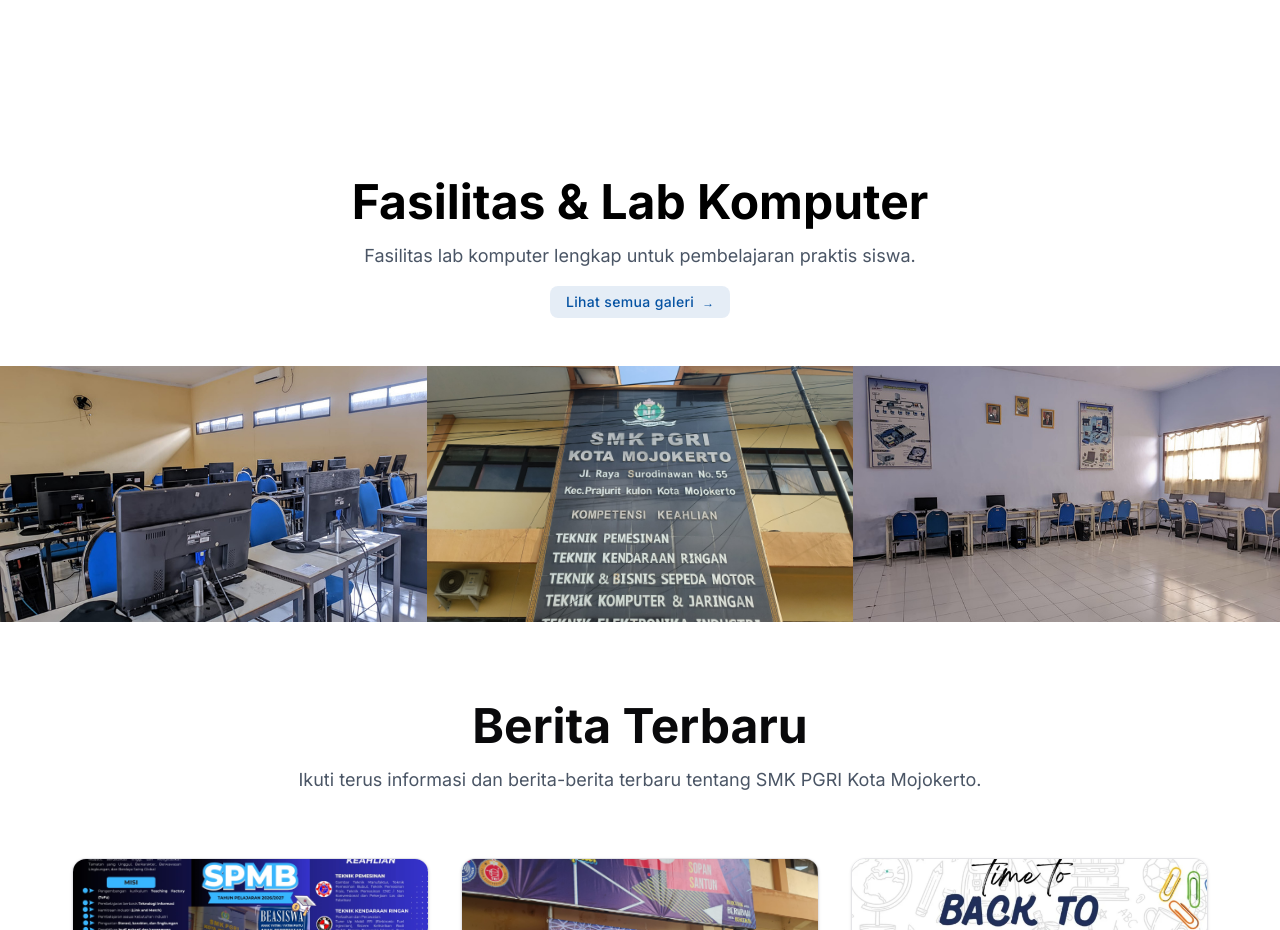
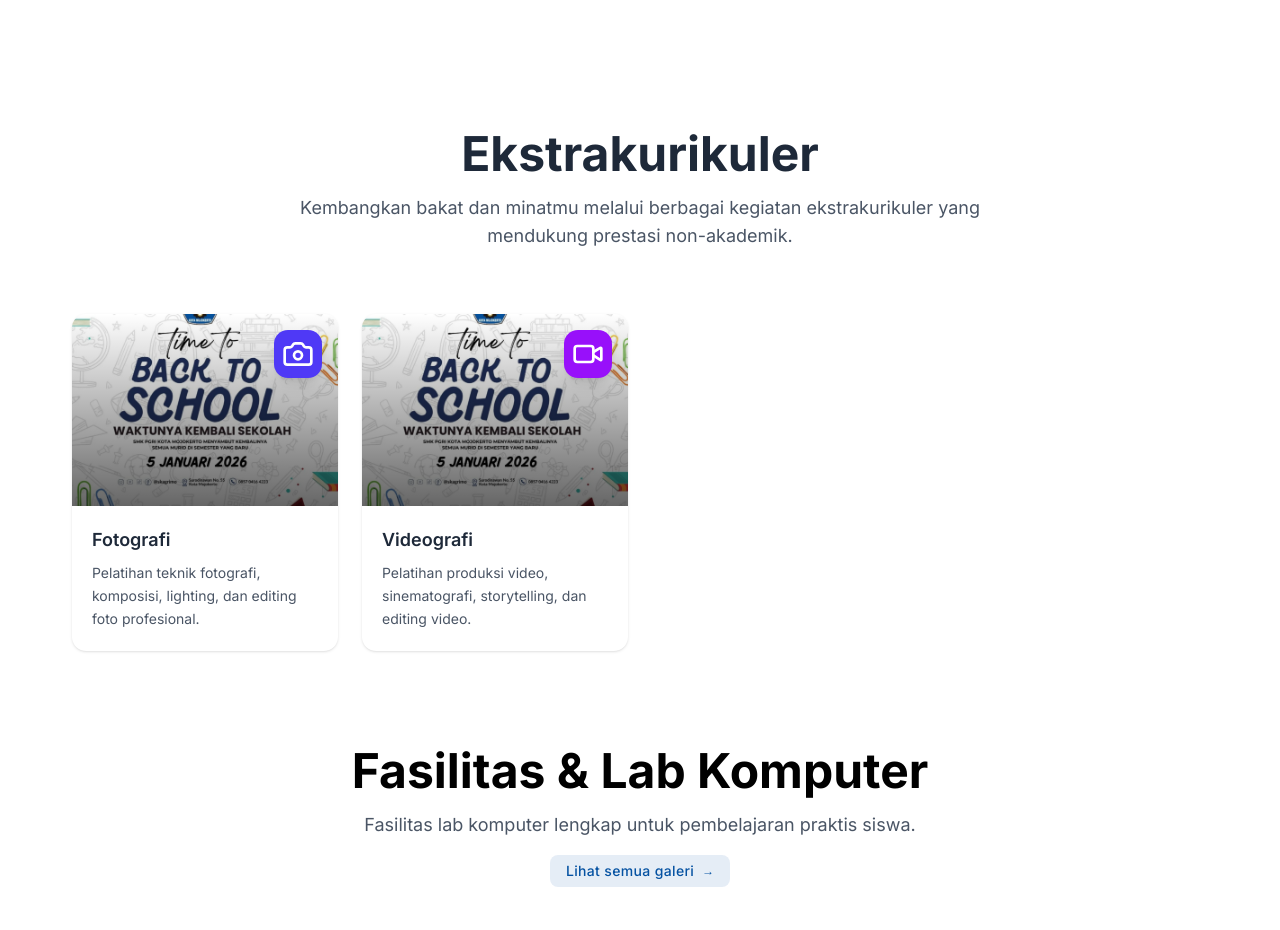
Before and after one commit to fjrhub/smkpgrimojokerto, a Next.js app: page / in a window 1280 px wide. Shown: the part 5680-6610 px from the top of the page. Built offline with nearby package versions, Linux system fonts and the light colour scheme.

Commit message:
feat: add extracurricular section (photography & videography)

```diff
--- a/app/page.tsx
+++ b/app/page.tsx
@@ -39,6 +39,8 @@ import {
   Target,
   Lightbulb,
   GraduationCap,
+  Camera,
+  Video,
 } from "lucide-react";
 import { Button } from "@/components/ui/button";
 import { Card, CardContent } from "@/components/ui/card";
@@ -168,6 +170,25 @@ export default function Home() {
     "plc.png",
     "maxx.png",
     "mitsubishi.png",
+  ];
+
+  const extracurriculars = [
+    {
+      icon: <Camera className="w-8 h-8" />,
+      title: "Fotografi",
+      description:
+        "Pelatihan teknik fotografi, komposisi, lighting, dan editing foto profesional.",
+      color: "bg-indigo-600",
+      image: "backtoschool.jpg",
+    },
+    {
+      icon: <Video className="w-8 h-8" />,
+      title: "Videografi",
+      description:
+        "Pelatihan produksi video, sinematografi, storytelling, dan editing video.",
+      color: "bg-purple-600",
+      image: "backtoschool.jpg",
+    },
   ];
 
   const fadeInUp = {
@@ -850,6 +871,78 @@ export default function Home() {
         </div>
       </section>
 
+      {/* Extracurricular Section */}
+      <section
+        id="ekstrakurikuler"
+        className="from-blue-50 to-white scroll-mt-32"
+      >
+        <div className="container mx-auto px-4">
+          <motion.div
+            {...fadeInUp}
+            className="text-center max-w-3xl mx-auto mb-16"
+          >
+            <h2 className="text-4xl lg:text-5xl font-bold mb-4 text-gray-800">
+              Ekstrakurikuler
+            </h2>
+            <p className="text-gray-600 text-lg">
+              Kembangkan bakat dan minatmu melalui berbagai kegiatan
+              ekstrakurikuler yang mendukung prestasi non-akademik.
+            </p>
+          </motion.div>
+
+          <motion.div
+            variants={staggerContainer}
+            initial="initial"
+            whileInView="whileInView"
+            viewport={{ once: true }}
+            className="grid grid-cols-1 sm:grid-cols-2 lg:grid-cols-3 xl:grid-cols-4 gap-6"
+          >
+            {extracurriculars.map((item, index) => (
+              <motion.div
+                key={index}
+                variants={fadeInUp}
+                whileHover={{ y: -8, transition: { duration: 0.2 } }}
+              >
+                <Card className="h-full overflow-hidden hover:shadow-xl transition-shadow border-0 bg-white group">
+                  {/* Image Container */}
+                  <div className="relative h-48 overflow-hidden">
+                    <img
+                      src={item.image}
+                      alt={item.title}
+                      className="w-full h-full object-cover transition-transform duration-500 group-hover:scale-110"
+                    />
+                    {/* Overlay Gradient */}
+                    <div className="absolute inset-0 bg-gradient-to-t from-black/60 to-transparent" />
+                    {/* Icon Badge */}
+                    <div
+                      className={`absolute top-4 right-4 w-12 h-12 ${item.color} rounded-xl flex items-center justify-center text-white shadow-lg`}
+                    >
+                      {item.icon}
+                    </div>
+                  </div>
+                  {/* Content */}
+                  <div className="p-5">
+                    <h3 className="text-lg font-semibold text-gray-800 mb-2 group-hover:text-[#0552A2] transition-colors">
+                      {item.title}
+                    </h3>
+                    <p className="text-gray-600 text-sm leading-relaxed">
+                      {item.description}
+                    </p>
+                  </div>
+                </Card>
+              </motion.div>
+            ))}
+          </motion.div>
+
+          {/* CTA Button */}
+          <motion.div
+            {...fadeInUp}
+            transition={{ delay: 0.3 }}
+            className="text-center mt-12"
+          ></motion.div>
+        </div>
+      </section>
+
       {/* Fasilitas (Minimalist) */}
       <section
         id="galeri"
@@ -1075,7 +1168,7 @@ export default function Home() {
 
       {/* Floating WhatsApp Button */}
       <motion.a
-        href="https://api.whatsapp.com/send?phone=6282272222804"
+        href="https://api.whatsapp.com/send?phone=62"
         target="_blank"
         rel="noopener noreferrer"
         className="fixed bottom-8 right-8 w-14 h-14 bg-green-500 hover:bg-green-600 rounded-full flex items-center justify-center shadow-lg z-50 transition-colors"
--- a/package.json
+++ b/package.json
@@ -1,6 +1,6 @@
 {
   "name": "smkpgrimojokerto",
-  "version": "2.31.24",
+  "version": "2.32.24",
   "private": true,
   "description": "SMK PGRI Mojokerto school website built with Next.js and deployed on Vercel.",
   "scripts": {
```
